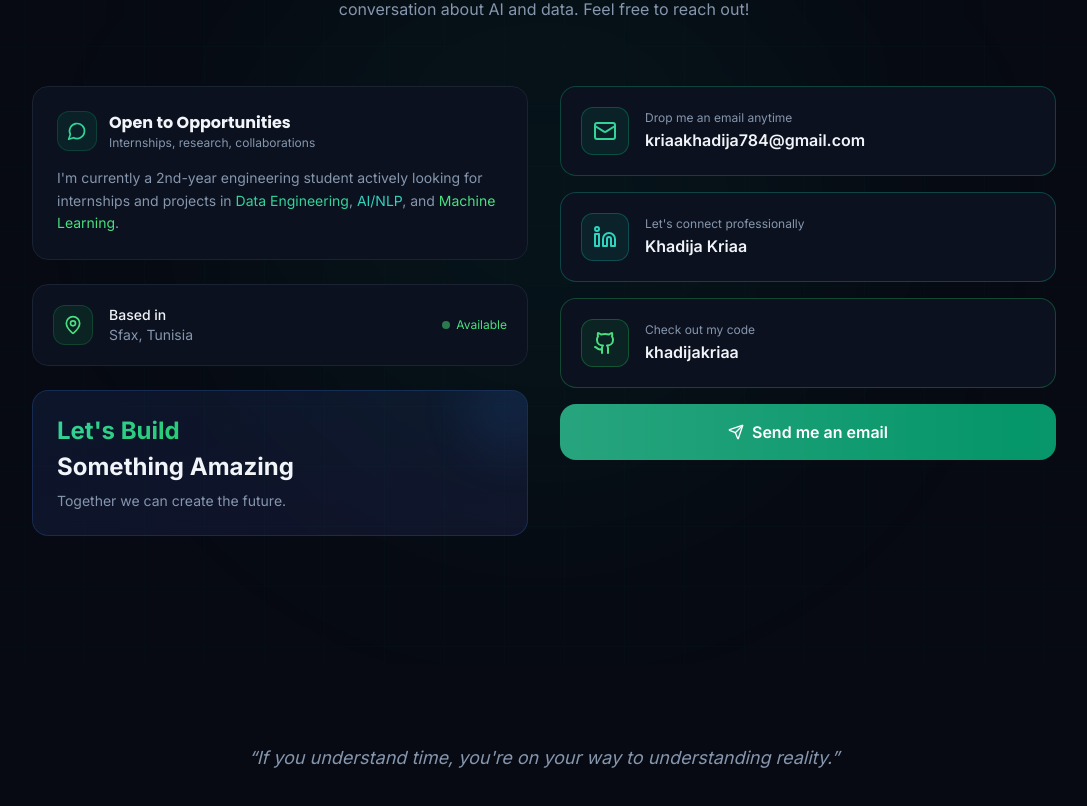
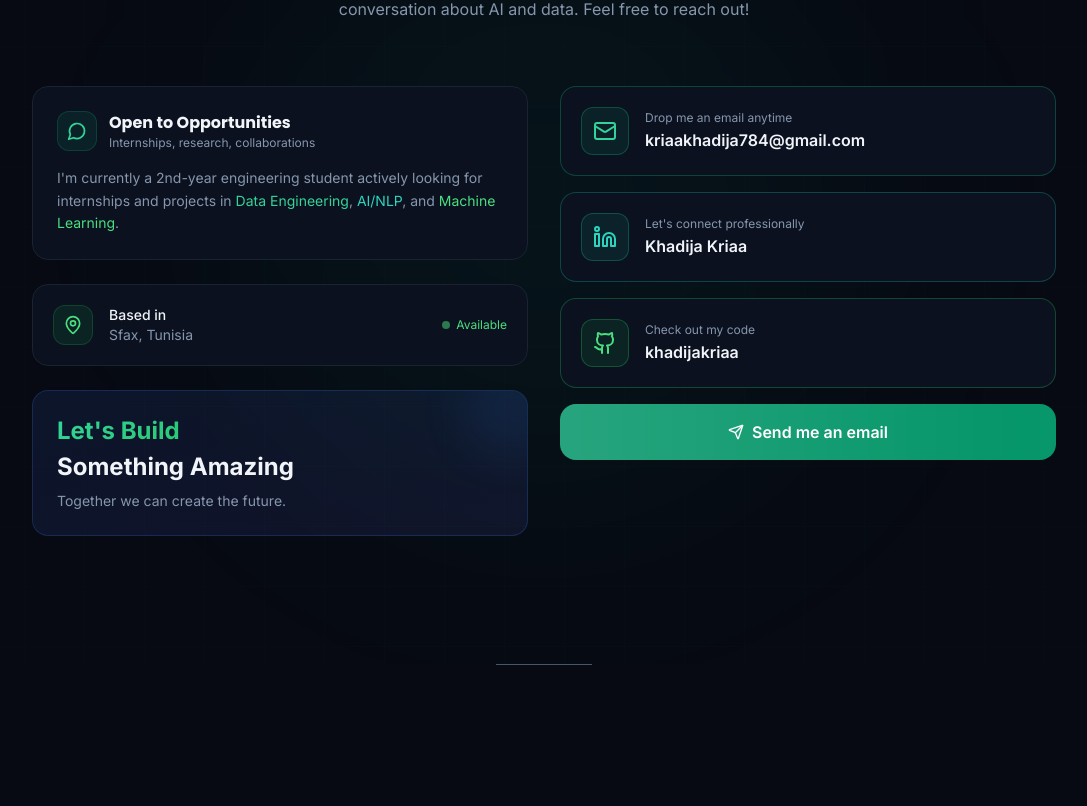
Before and after one commit to khadijakriaa/myportfolio, a Next.js app: page / in a window 1280 px wide. Shown: the part 6170-6976 px from the top of the page, without its empty margins (96-1183 px from the left). After the commit the page ends 6859 px from the top, so only its background shows below. Built offline with nearby package versions, Linux system fonts and the light colour scheme.

Commit message:
added footer 2

```diff
--- a/app/page.tsx
+++ b/app/page.tsx
@@ -55,11 +55,13 @@ export default function Home() {
       <div className="h-px bg-gradient-to-r from-transparent via-emerald-400/15 to-transparent mx-8" />
 
       <Contact />
+        <div className="w-24 h-px bg-gray-600 mb-6 mx-auto">
         <section className="py-20 flex justify-center">
             <p className="max-w-2xl text-center italic text-muted-foreground text-lg">
                 “If you understand time, you're on your way to understanding reality.”
             </p>
         </section>
+        </div>
     </main>
   );
 }
```
